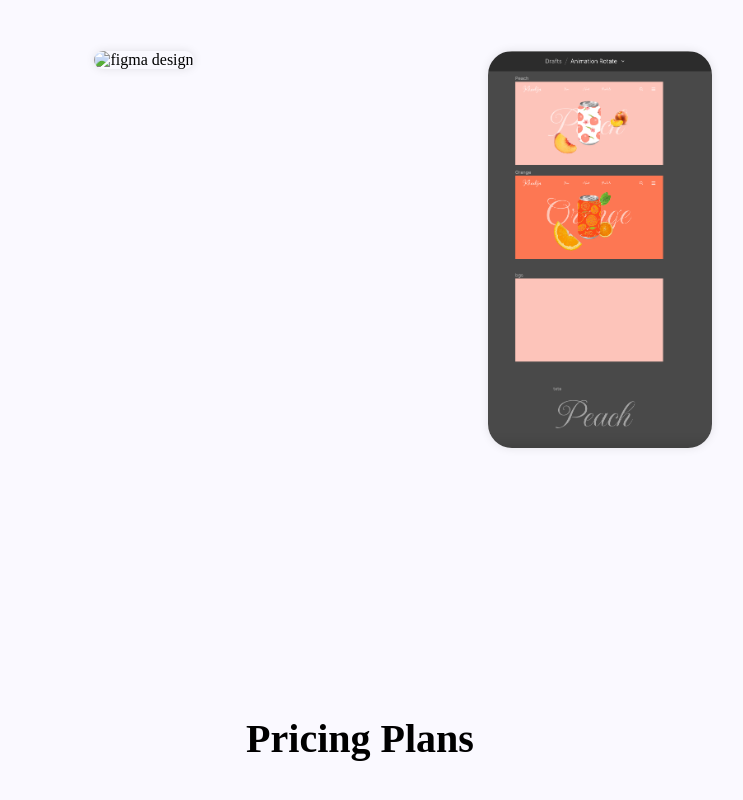
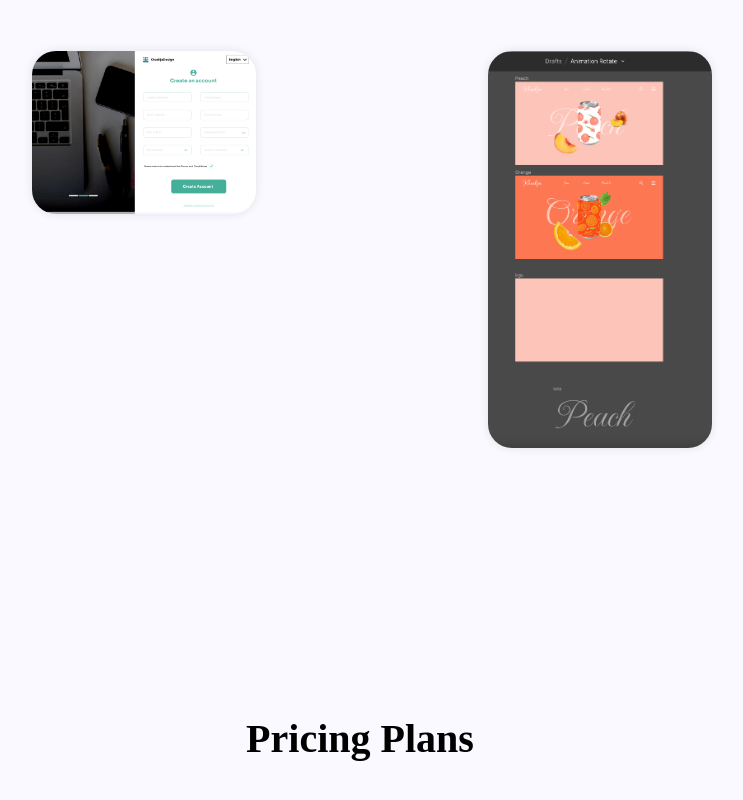
Before and after one commit to khadija99-tech/MyPortfolio, a plain HTML site: page index.html in a window 1280 px wide. Both pictures are taken after a click on the link "Designs". Shown: the part 4807-5607 px from the top of the page, without its empty margins (280-1023 px from the left). Drawn offline with Linux system fonts and the light colour scheme; a web font is replaced by a local one.

Commit message:
Update index.html

```diff
--- a/index.html
+++ b/index.html
@@ -275,7 +275,7 @@
 
             <div id="tab3" class="tab-content">
                 <div>
-                    <img src="images/MyDesgin.png" alt="figma design">
+                    <img src="images/MyDesign.png" alt="figma design">
                 </div>
                 <!-- video -->
                     <div class="image-container">
```
